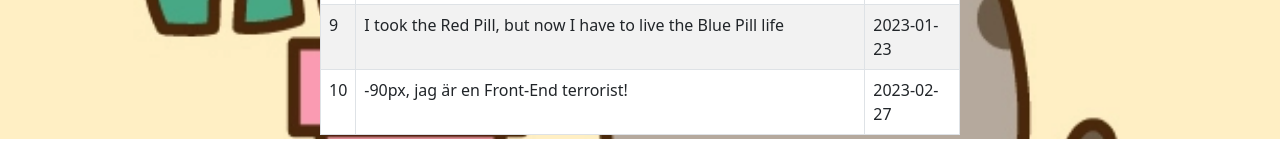
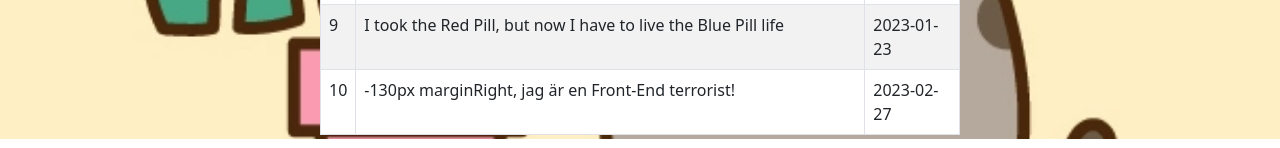
Before and after one commit to Stenstromen/filosofiskaeleonora, a React (Create React App) app: page /all in a window 1280 px wide. Shown: the part 661-809 px from the top of the page. Built offline with nearby package versions, Linux system fonts and the light colour scheme.

Commit message:
Updated quote

```diff
--- a/src/assets/Quotes.js
+++ b/src/assets/Quotes.js
@@ -46,7 +46,7 @@ const Quotes = [
     },
     {
         id:10,
-        quote: "-90px, jag är en Front-End terrorist!",
+        quote: "-130px marginRight, jag är en Front-End terrorist!",
         date: "2023-02-27"
     }
 ]
```
